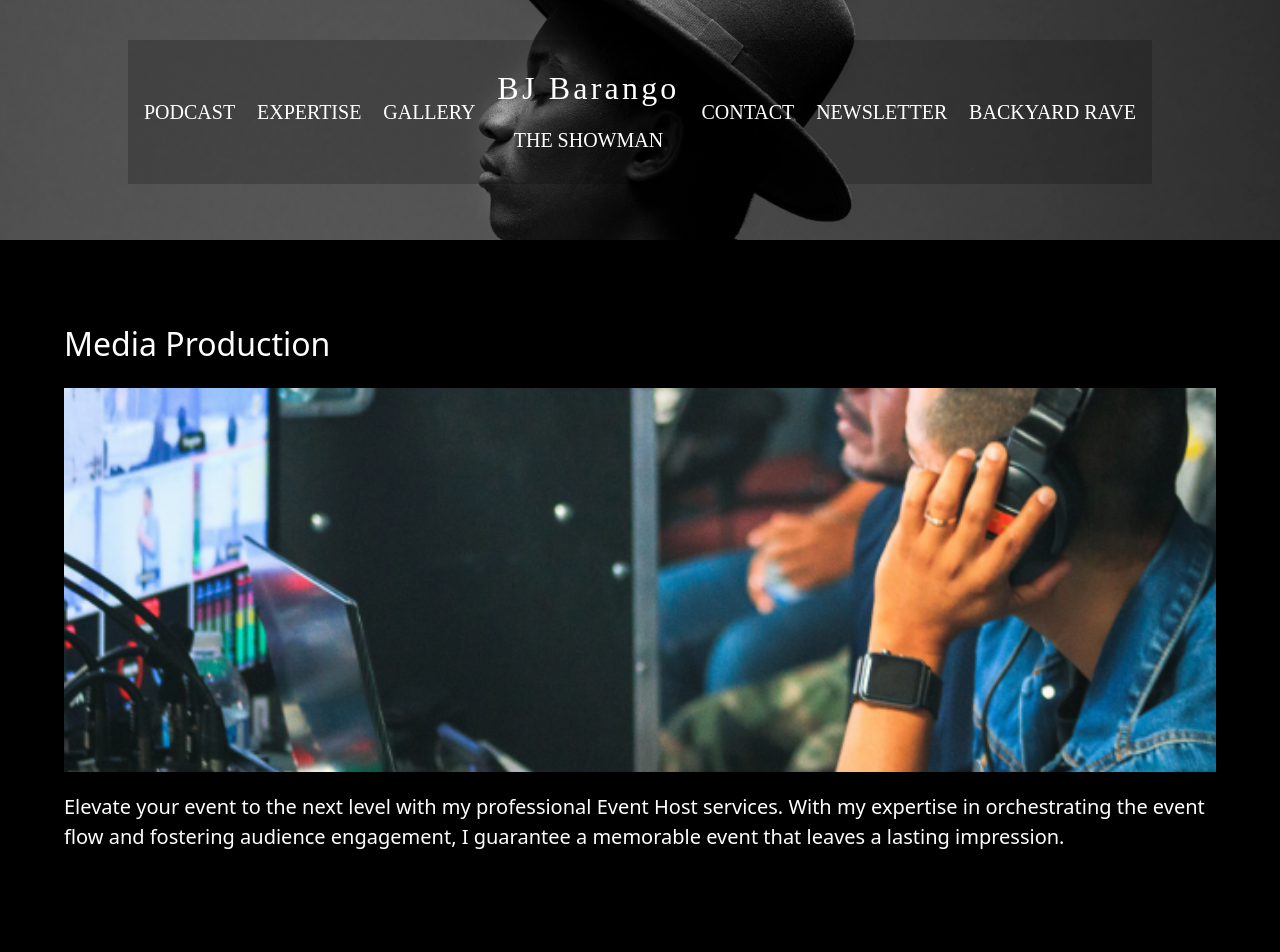
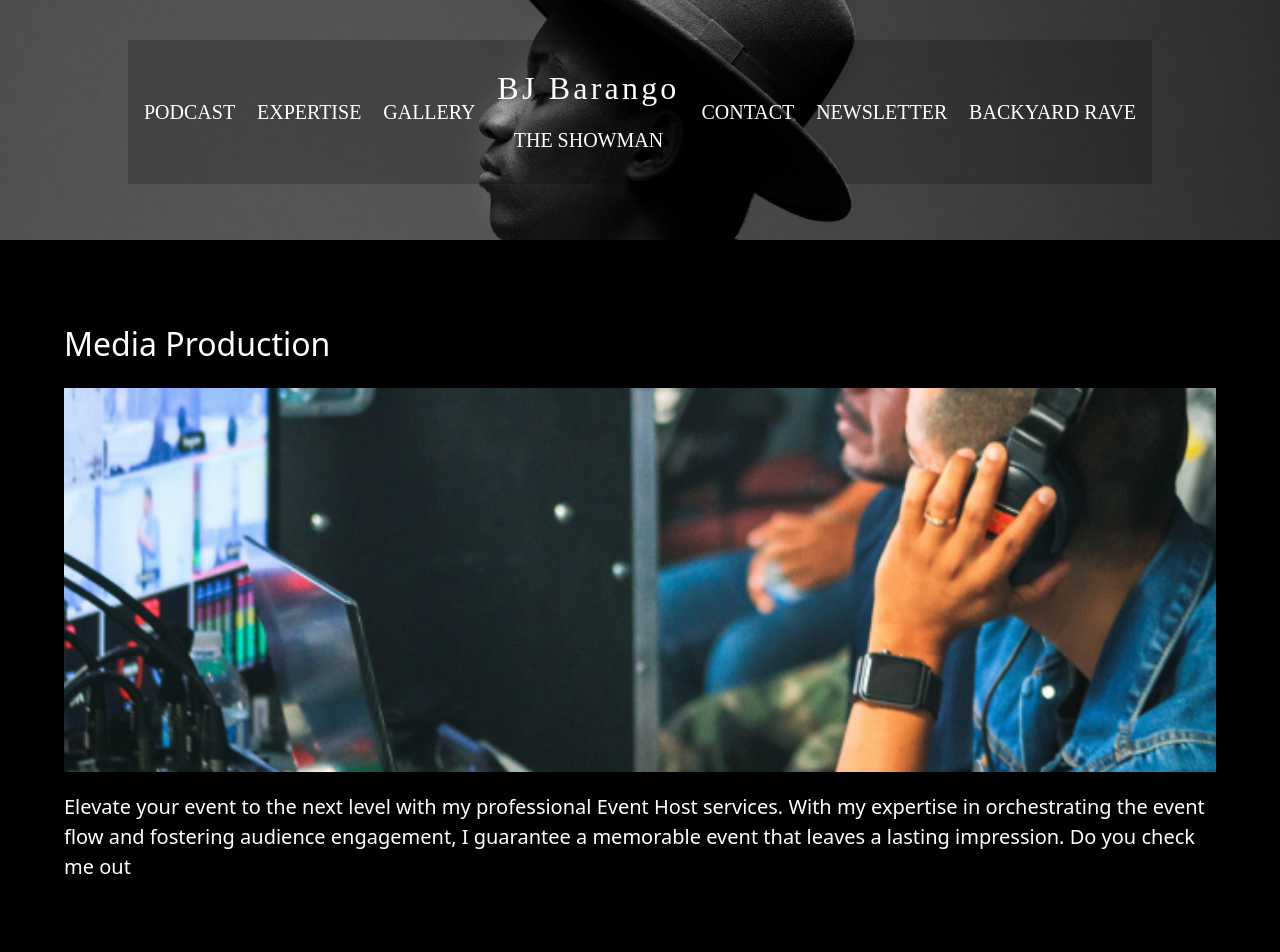
Before and after one commit to miracle73/portfolio-website-v3, a React (Vite) app: page /media in a window 1280 px wide. Shown: the top 952 px of the page. Built offline with nearby package versions, Linux system fonts and the light colour scheme.

Commit message:
edited a page

```diff
--- a/src/pages/MediaProduction.jsx
+++ b/src/pages/MediaProduction.jsx
@@ -31,7 +31,7 @@ const MediaProduction = () => {
                         <div className=" text-white text-[32px] max-sm:text-2xl font-normal font-['Javanese Text']">Media Production</div>
                         <img src={firstImage} className='mt-5 w-full h-96 max-lg:h-86 max-md:72 max-sm:h-64 object-cover' />
                         <div className=" text-white text-[20px] max-sm:text-sm font-normal font-['Javanese Text'] mt-5">Elevate your event to the next level with my professional Event Host services.
-                            With my expertise in orchestrating the event flow and fostering audience engagement, I guarantee a memorable event that leaves a lasting impression.</div>
+                            With my expertise in orchestrating the event flow and fostering audience engagement, I guarantee a memorable event that leaves a lasting impression. Do you check me out</div>
 
                     </div>
 
```
